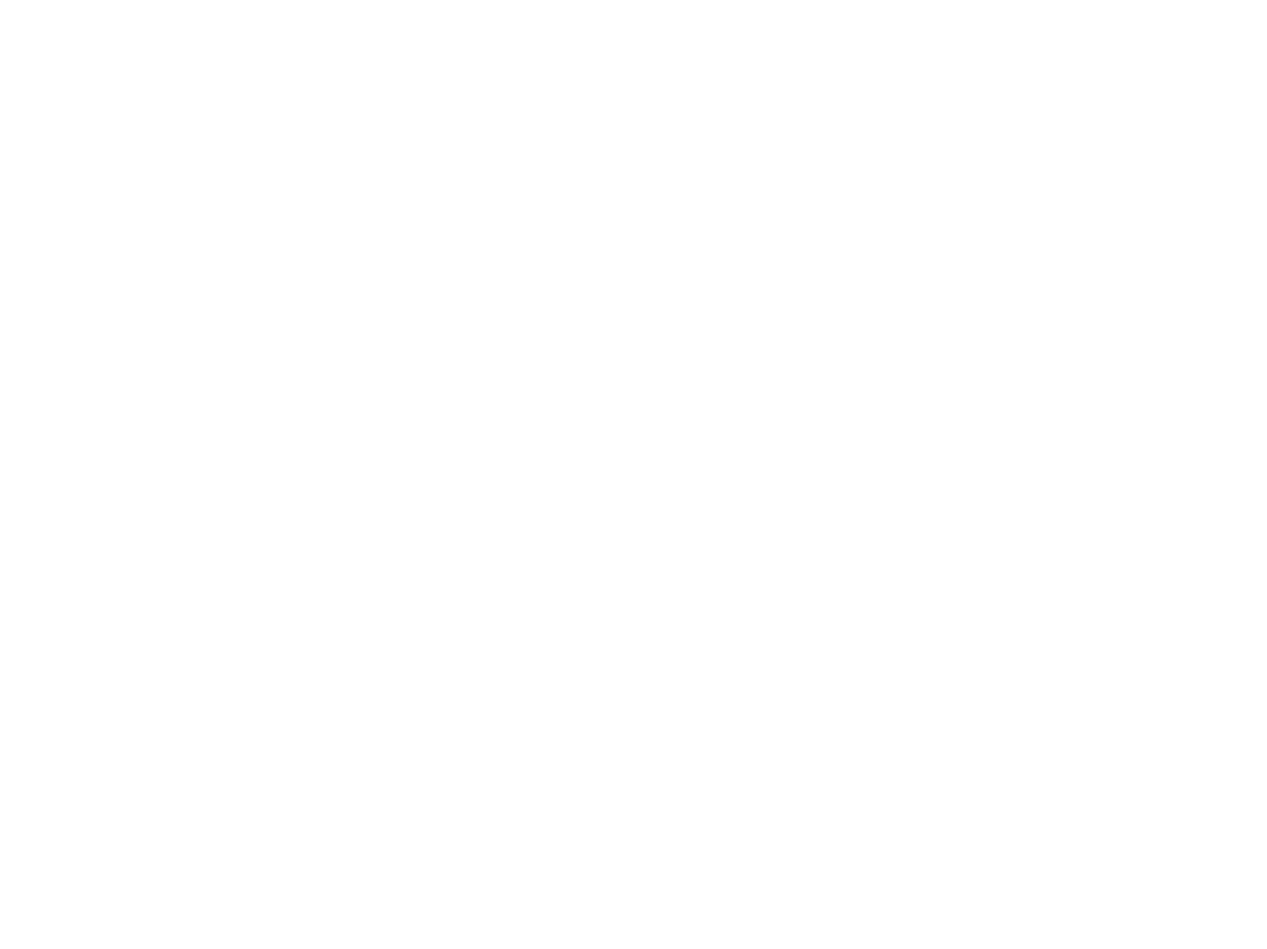
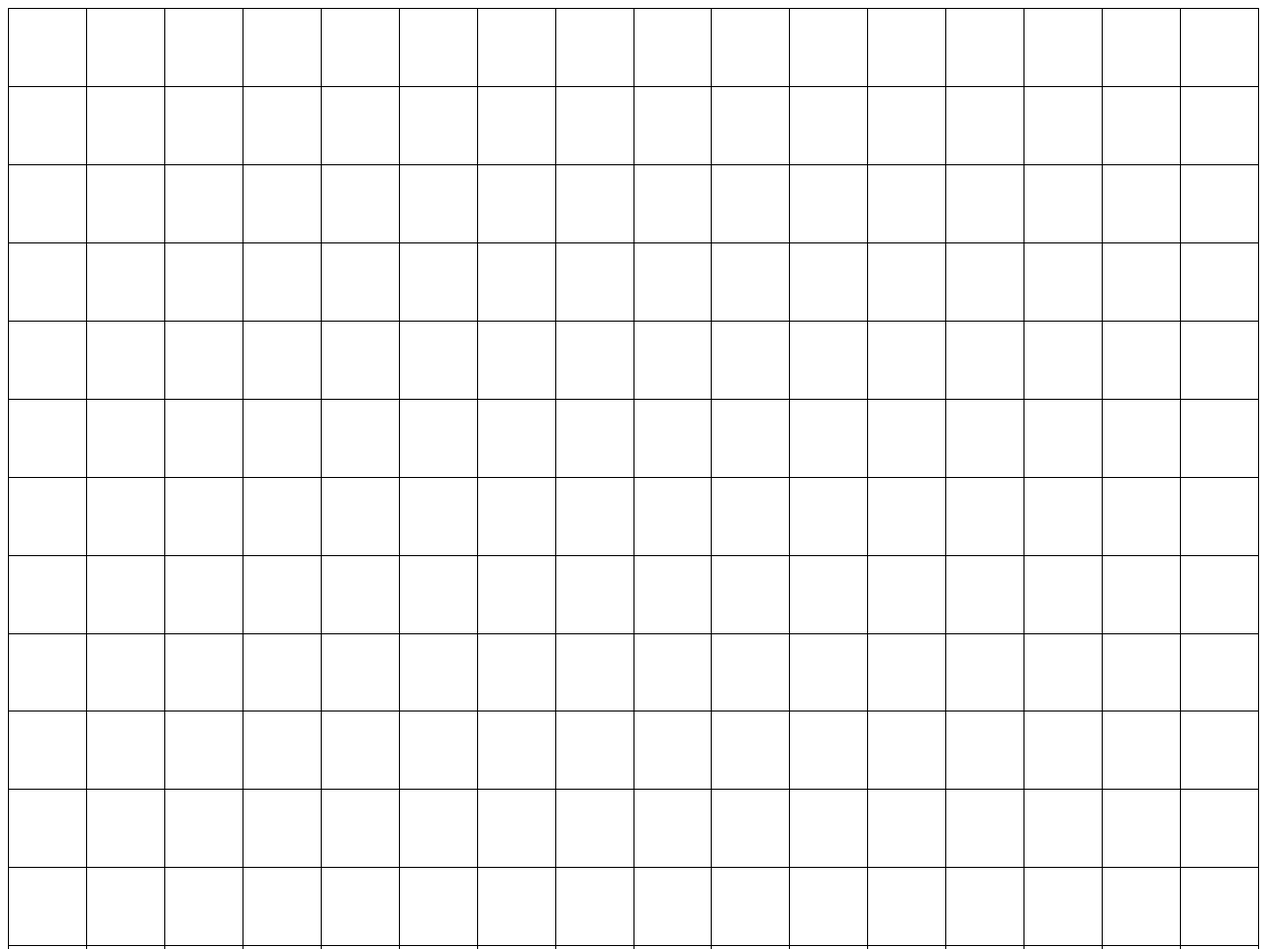
Before and after one commit to BaoLong294/odin-etch-a-sketch, a plain HTML site: page index.html in a window 1280 px wide. Shown: the top 959 px of the page at 99% size. Before the commit the page ends 800 px from the top, so only its background shows below. Drawn offline with Linux system fonts and the light colour scheme.

Commit message:
feat: 16x16 grid of square divs
To display a 16x16 grid where the borders of adjacent squares don't
overlap, set `border-top` and `border-left` on the container, and
`border-bottom` and `border-right` on each square.

- in `index.html`
	- Create a `div` with the ID `container` to hold the 16x16 grid of
    square divs.

- in `javascript.js`
	- Target the container in `javascript.js`.
	- Create a loop that iterates 256 times (16x16) with each iteration:
		- Create a new `div` element.
		- Style the `div` with `width`, `height`, and `border` to make
        it a square.
		- Set `width` and `height` to `6.25%` (100% divided by 16) to
        ensure there are 16 equal squares in each row and column.
		- Only set `border-right` and `border-bottom` for each square.
		- Add the `box-sizing: border-box` property to ensure the border
        is included within the element's dimensions.
		- Append the new `div` to the container.

- in `style.css`
	- Set `aspect-ratio: 1 / 1` for the container to ensure it's a large
    square that can grow or shrink with the browser size.
	- Set `border-top` and `border-left` on the container.
	- Make the container a flexbox by setting `display: flex` and add
    the `flex-wrap: wrap` property to ensure each row has a maximum of
    16 squares, each occupying `6.25%` of the space.

```diff
--- a/index.html
+++ b/index.html
@@ -6,5 +6,7 @@
     <link rel="stylesheet" href="style.css" />
     <script src="javascript.js" defer></script>
   </head>
-  <body></body>
+  <body>
+    <div id="container"></div>
+  </body>
 </html>
--- a/javascript.js
+++ b/javascript.js
@@ -0,0 +1,12 @@
+const container = document.querySelector("#container");
+
+const numberOfSquare = 16 * 16;
+for (let i = 1; i <= numberOfSquare; i++) {
+  const div = document.createElement("div");
+  div.style.width = "6.25%";
+  div.style.height = "6.25%";
+  div.style.borderRight = "1px solid black";
+  div.style.borderBottom = "1px solid black";
+  div.style.boxSizing = "border-box";
+  container.appendChild(div);
+}
--- a/style.css
+++ b/style.css
@@ -0,0 +1,7 @@
+#container {
+  aspect-ratio: 1 / 1;
+  border-top: 1px solid black;
+  border-left: 1px solid black;
+  display: flex;
+  flex-wrap: wrap;
+}
```
